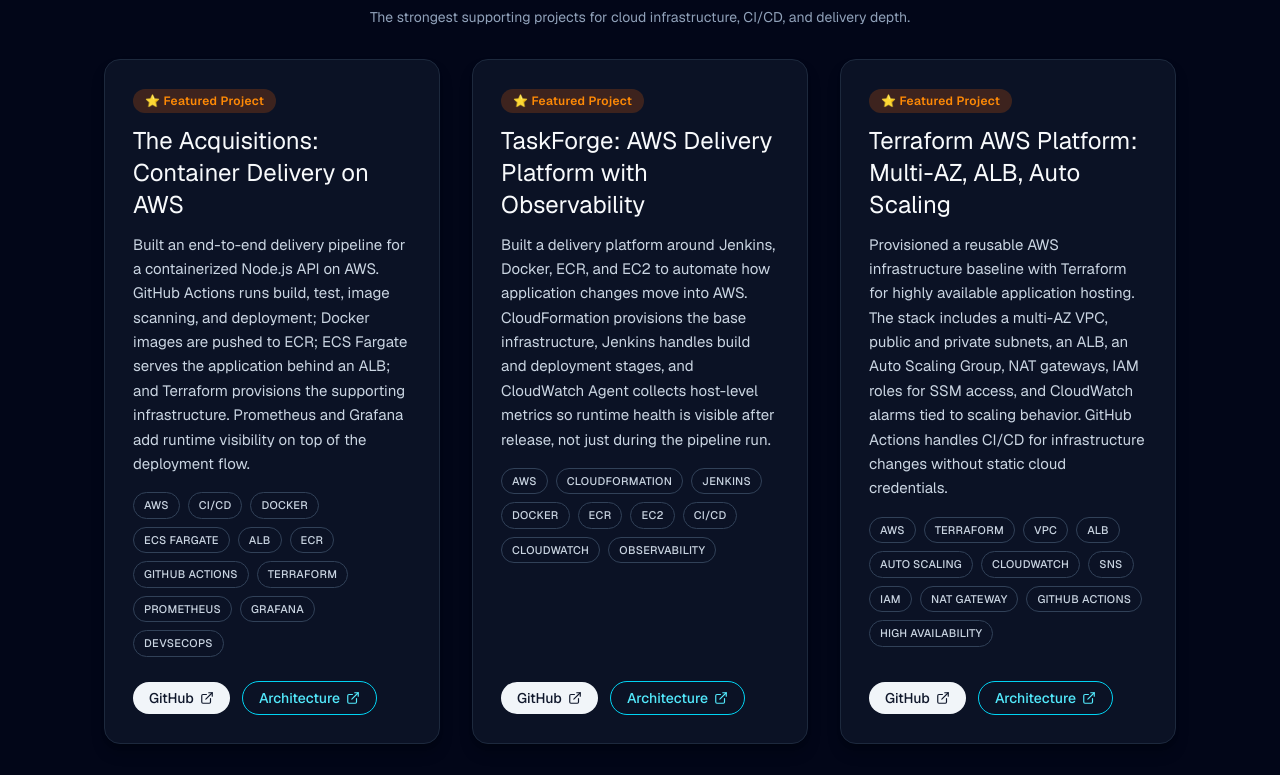
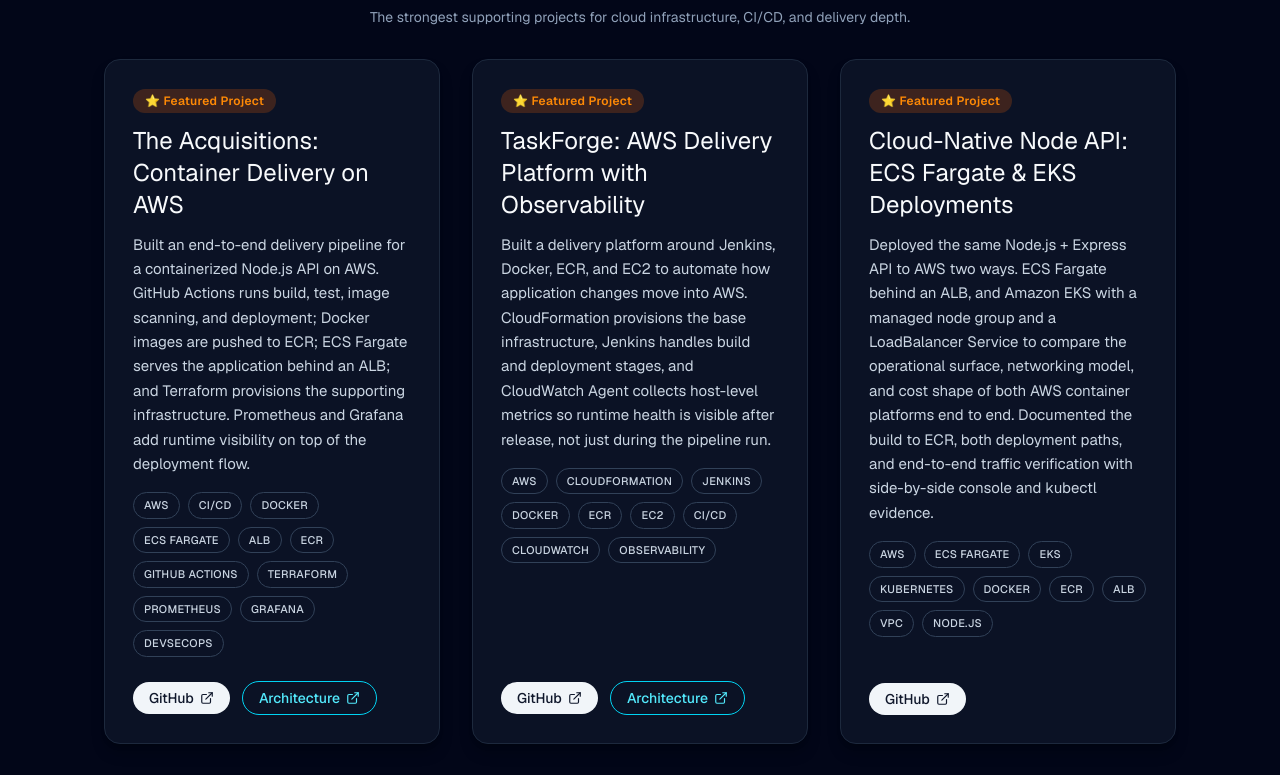
Before and after one commit to gerardinhoo/gerard-portfolio, a Next.js app: page /work in a window 1280 px wide. Shown: the part 760-1535 px from the top of the page. Built offline with nearby package versions, Linux system fonts and the light colour scheme.

Commit message:
surface cloud-native-node-api as a featured Cloud Architecture project and add Cloud-Native Node API ECS Fargate + EKS dual-deployment study to the portfolio data

```diff
--- a/app/data/projects.ts
+++ b/app/data/projects.ts
@@ -126,6 +126,27 @@
   },
 
   {
+    slug: 'cloud-native-node-api',
+    domains: ['work', 'systems'],
+    category: 'cloud',
+    featured: true,
+    title: 'Cloud-Native Node API: ECS Fargate & EKS Deployments',
+    description:
+      'Deployed the same Node.js + Express API to AWS two ways. ECS Fargate behind an ALB, and Amazon EKS with a managed node group and a LoadBalancer Service to compare the operational surface, networking model, and cost shape of both AWS container platforms end to end. Documented the build to ECR, both deployment paths, and end-to-end traffic verification with side-by-side console and kubectl evidence.',
+    tags: [
+      'AWS',
+      'ECS Fargate',
+      'EKS',
+      'Kubernetes',
+      'Docker',
+      'ECR',
+      'ALB',
+      'VPC',
+      'Node.js',
+    ],
+    github: 'https://github.com/gerardinhoo/cloud-native-node-api',
+  },
+  {
     slug: 'terraform-aws-production-vpc',
     domains: ['work', 'systems'],
     category: 'infrastructure',
--- a/app/data/systems.ts
+++ b/app/data/systems.ts
@@ -98,6 +98,7 @@
     // not the delivery pipeline or container runtime they happen to use.
     projectSlugs: [
       'pitchpulse26',
+      'cloud-native-node-api',
       'terraform-aws-production-vpc',
       'gcp-terraform-infra',
     ],
```
